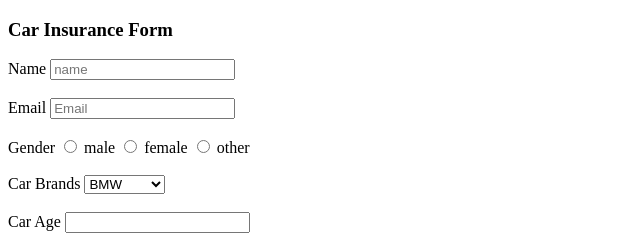
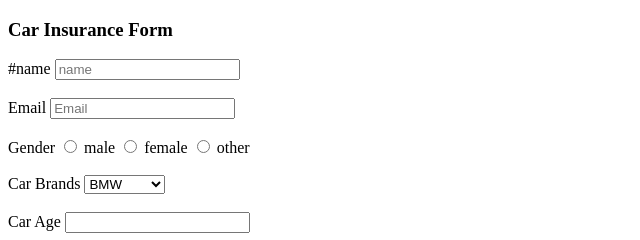
Before and after one commit to acciojob/car-insurance-form-vikas1509, a website: page main.html in a window 1280 px wide. Shown: the top 240 px of the page, 0-640 px from the left. Drawn offline with Linux system fonts and the light colour scheme.

Commit message:
created a submission

```diff
--- a/main.html
+++ b/main.html
@@ -15,7 +15,7 @@
 	      <script type="text/javascript" src="./script.js">
 </script>
 	<div class="name">
-		<label for="name">Name</label>
+		<label for="name">#name</label>
 		<input if="name" name="name" type="text" required placeholder="name">
 		</div>
 	<br>
```
